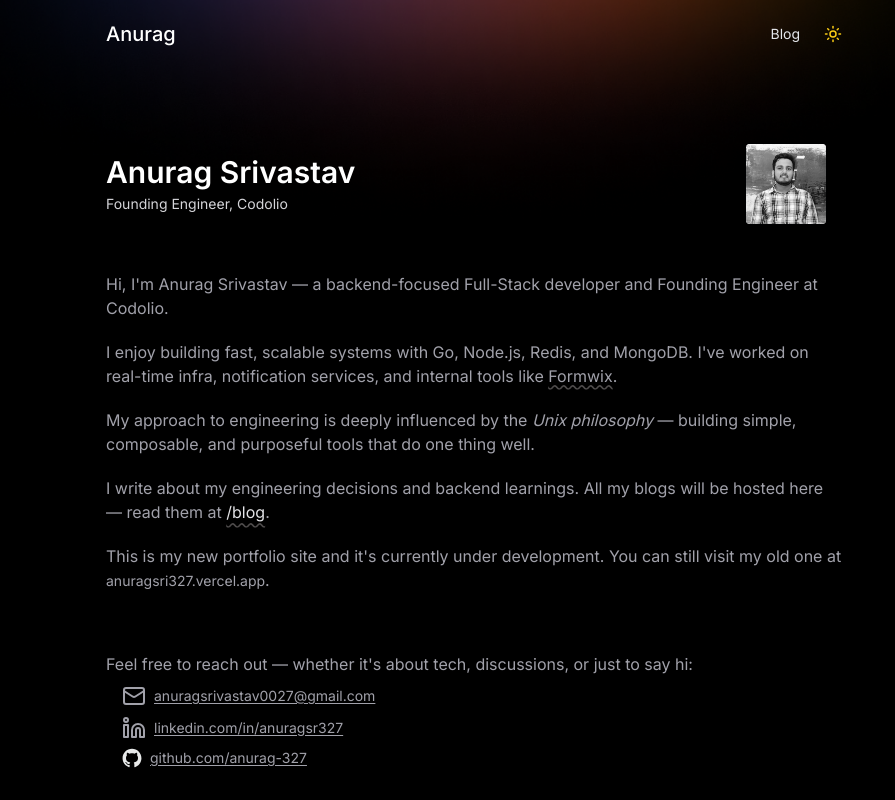
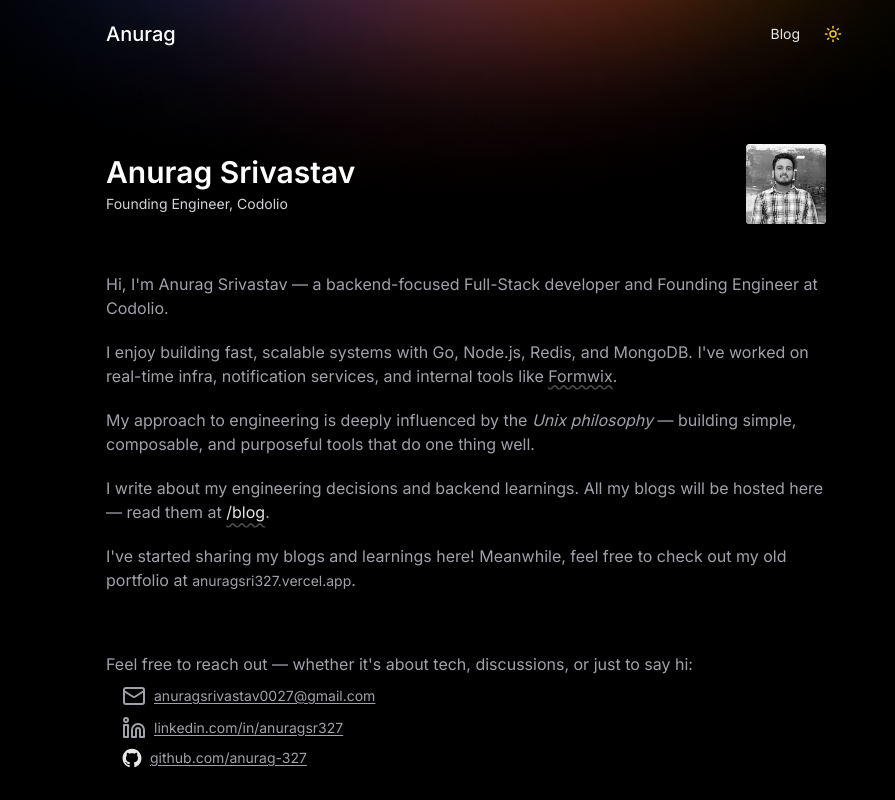
Before and after one commit to anurag-327/Portfolio, a Next.js app: page / in a window 1280 px wide. Shown: the top 800 px of the page, without its empty margins (166-1061 px from the left). Built offline with nearby package versions, Linux system fonts and the light colour scheme.

Commit message:
refactor: refactoredstatement on intro page

```diff
--- a/components/home/Intro.tsx
+++ b/components/home/Intro.tsx
@@ -50,8 +50,8 @@ export default function Intro() {
         </p>
 
         <p>
-          This is my new portfolio site and it&apos;s currently under
-          development. You can still visit my old one at{" "}
+          I&apos;ve started sharing my blogs and learnings here! Meanwhile, feel
+          free to check out my old portfolio at{" "}
           <a
             href="https://anuragsri327.vercel.app/"
             target="_blank"
```
